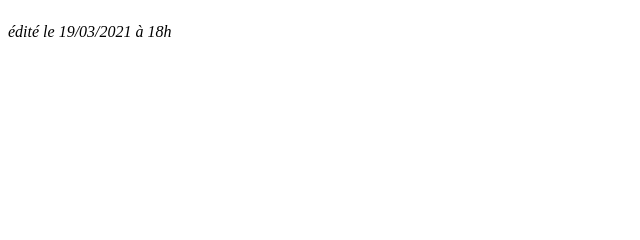
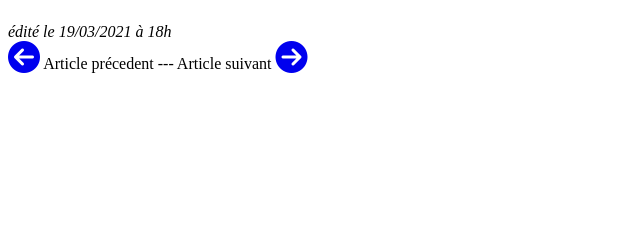
Before and after one commit to JeremyDallain/bonnes-pratiques, a Symfony app: template templates/article/show.html.twig in a window 1280 px wide. Shown: the part 169-409 px from the top of the page, without its empty margins (0-640 px from the left). Run offline with Twig, Linux system fonts and the light colour scheme; the template is opened without the code that fills it, so the values that code supplies are empty; some libraries are stand-ins or nearby versions.

Commit message:
ajout de page precedente et suivante

```diff
--- a/composer.json
+++ b/composer.json
@@ -7,6 +7,7 @@
         "php": ">=7.2.5",
         "ext-ctype": "*",
         "ext-iconv": "*",
+        "friendsofsymfony/ckeditor-bundle": "^2.3",
         "knplabs/knp-paginator-bundle": "^5.4",
         "mbezhanov/faker-provider-collection": "^2.0",
         "symfony/apache-pack": "^1.0",
--- a/config/bundles.php
+++ b/config/bundles.php
@@ -15,4 +15,5 @@ return [
     Symfony\Bundle\SecurityBundle\SecurityBundle::class => ['all' => true],
     Symfony\WebpackEncoreBundle\WebpackEncoreBundle::class => ['all' => true],
     Knp\Bundle\PaginatorBundle\KnpPaginatorBundle::class => ['all' => true],
+    FOS\CKEditorBundle\FOSCKEditorBundle::class => ['all' => true],
 ];
--- a/src/Form/ArticleType.php
+++ b/src/Form/ArticleType.php
@@ -3,6 +3,7 @@
 namespace App\Form;
 
 use App\Entity\Article;
+use FOS\CKEditorBundle\Form\Type\CKEditorType;
 use Symfony\Component\Form\AbstractType;
 use Symfony\Component\Form\FormBuilderInterface;
 use Symfony\Component\OptionsResolver\OptionsResolver;
@@ -21,7 +22,7 @@ class ArticleType extends AbstractType
                 ],
                 'required' => false
                 ])
-            ->add('content', TextareaType::class, [
+            ->add('content', CKEditorType::class, [
                 'label' => "Contenu de l'article",
                 'attr' => [
                     'placeholder' => "Tapez le contenu de l'article"
--- a/templates/article/article.html.twig
+++ b/templates/article/article.html.twig
@@ -9,7 +9,7 @@
         {% for article in articles %}
             <div class="border border-primary m-2 p-2">
                 <h3>{{ article.title }}</h3>
-                <p>{{ article.content }}</p>
+                <p>{{ article.content|raw }}</p>
                 <em>édité le {{ article.createdAt | date('d/m/Y') }} à {{ article.createdAt | date('H') }}h</em><br>
                 <a class="btn btn-sm btn-primary" href="{{ path('article_show', {'id': article.id}) }}">Voir</a>
                 <a class="btn btn-sm btn-warning" href="{{ path('article_edit', {'id': article.id}) }}">Editer</a>
--- a/templates/article/show.html.twig
+++ b/templates/article/show.html.twig
@@ -7,7 +7,7 @@
 
     <div class="border m-2 p-2">
         <h3>{{ article.title }}</h3>
-        <p>{{ article.content }}</p>
+        <p>{{ article.content|raw  }}</p>
         <em>édité le {{ article.createdAt | date('d/m/Y') }} à {{ article.createdAt | date('H') }}h</em>
         {% if article.user %}
             <p>par {{ article.user.fullName }}</p>
@@ -18,4 +18,12 @@
         {% endif %}
     </div>
 
+    <div class="text-center">
+        <a title="article précedent : {{ prevArticle.title }}" href="{{ path('article_show', {'id': prevArticle.id}) }}"><i class="fas fa-arrow-circle-left fa-2x"></i></a>
+        <span>Article précedent</span>
+         ---
+        <span>Article suivant</span>
+        <a title="article suivant : {{ nextArticle.title }}" href="{{ path('article_show', {'id': nextArticle.id}) }}"><i class="fas fa-arrow-circle-right fa-2x"></i></a>
+    </div>
+
 {% endblock %}
--- a/templates/base.html.twig
+++ b/templates/base.html.twig
@@ -8,6 +8,8 @@
         {% block stylesheets %}
             {{ encore_entry_link_tags('app') }}
             <link rel="stylesheet" type="text/css" href="https://cdn.datatables.net/1.10.23/css/jquery.dataTables.css">
+            <script src="https://kit.fontawesome.com/504ae21945.js" crossorigin="anonymous"></script>
+
         {% endblock %}
 
     </head>
```
Also changed, not shown: src/Controller/ArticleController.php (+41 -2 lines), templates/article/create.html.twig (+5 -2 lines), 3 other files.
